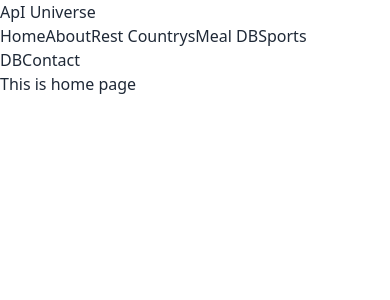
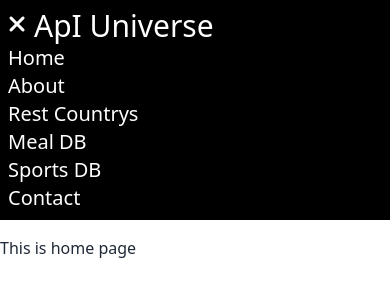
Before and after one commit to emon3455/API-Universe, a React (Vite) app: page / in a window 390 px wide. Shown: the top 300 px of the page. Built offline with nearby package versions, Linux system fonts and the light colour scheme.

Commit message:
responsible toggle navbar done

```diff
--- a/index.html
+++ b/index.html
@@ -4,7 +4,10 @@
     <meta charset="UTF-8" />
     <link rel="icon" type="image/svg+xml" href="/vite.svg" />
     <meta name="viewport" content="width=device-width, initial-scale=1.0" />
-    <title>Vite + React</title>
+    <title>API Universe</title>
+
+    <script src="https://kit.fontawesome.com/3dfa760d15.js" crossorigin="anonymous"></script>
+
   </head>
   <body>
     <div id="root"></div>
--- /dev/null
+++ b/src/Component/Error/Error.jsx
@@ -0,0 +1,11 @@
+import React from 'react';
+
+const Error = () => {
+    return (
+        <div>
+            <h2>404 Page Not Found!!!</h2>
+        </div>
+    );
+};
+
+export default Error;
--- a/src/Component/Header/Header.jsx
+++ b/src/Component/Header/Header.jsx
@@ -1,15 +1,31 @@
-import React from 'react';
+import React, { useState } from 'react';
 import { Link } from 'react-router-dom';
 
 const Header = () => {
+
+    const [open, setOpen] = useState(false);
+
     return (
-        <nav>
+       <header className='bg-black text-white text-xl'>
 
-            <div className="">
-                <h2>ApI Universe</h2>
+             <nav className='container mx-auto md:flex justify-between p-2 '>
+
+                <div className="md:w-1/3 flex">
+
+                    <div onClick={()=> setOpen(!open)} className="text-2xl md:hidden mr-2">
+                        <span className={`${open ? "block" : "hidden"} `}>
+                            <i className="fa-solid fa-bars-staggered"></i>
+                        </span>
+                        <span className={`${!open ? "block" : "hidden"} `}>
+                            <i class="fa-solid fa-xmark"></i>
+                        </span>
                     </div>
 
-            <div className="">
+                    <h2 className='text-3xl '>ApI Universe</h2>
+
+                </div>
+
+                <div className={`md:w-2/3 flex md:flex-row justify-around flex-col ${!open ? "block" :"hidden"}`}>
                     <Link to="/">Home</Link>
                     <Link to="/about">About</Link>
                     <Link to="/restCountry">Rest Countrys</Link>
@@ -19,6 +35,7 @@ const Header = () => {
                 </div>
 
             </nav>
+       </header>
     );
 };
 
--- a/src/Component/Layout/Main.jsx
+++ b/src/Component/Layout/Main.jsx
@@ -6,7 +6,9 @@ const Main = () => {
     return (
         <div>
             <Header></Header>
-            <Outlet></Outlet>
+            <main className='container mx-auto my-4'>
+                <Outlet></Outlet>
+            </main>
         </div>
     );
 };
--- a/src/main.jsx
+++ b/src/main.jsx
@@ -13,6 +13,7 @@ import RestCountrys from './Component/RestCountrys/RestCountrys';
 import MealDV from './Component/MealDB/MealDV';
 import SporstDB from './Component/SportsDB/SporstDB';
 import Contact from './Component/Contact/Contact';
+import Error from './Component/Error/Error';
 
 const router = createBrowserRouter([
   {
@@ -42,6 +43,10 @@ const router = createBrowserRouter([
       {
         path: "/contact",
         element: <Contact></Contact>
+      },
+      {
+        path: "*",
+        element: <Error></Error>
       }
     ]
   },
```
Lines whose indentation alone changed are shown as unchanged.
